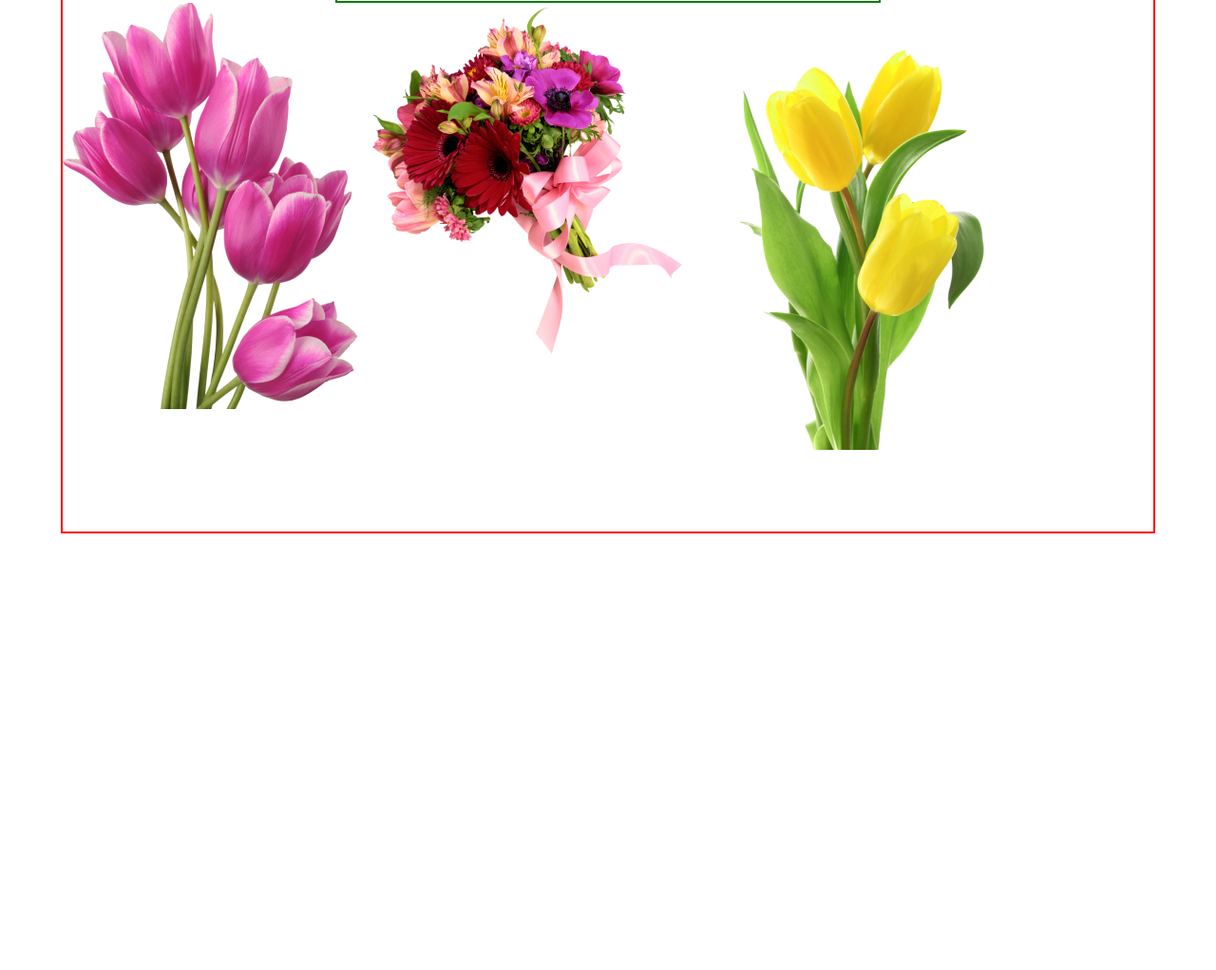
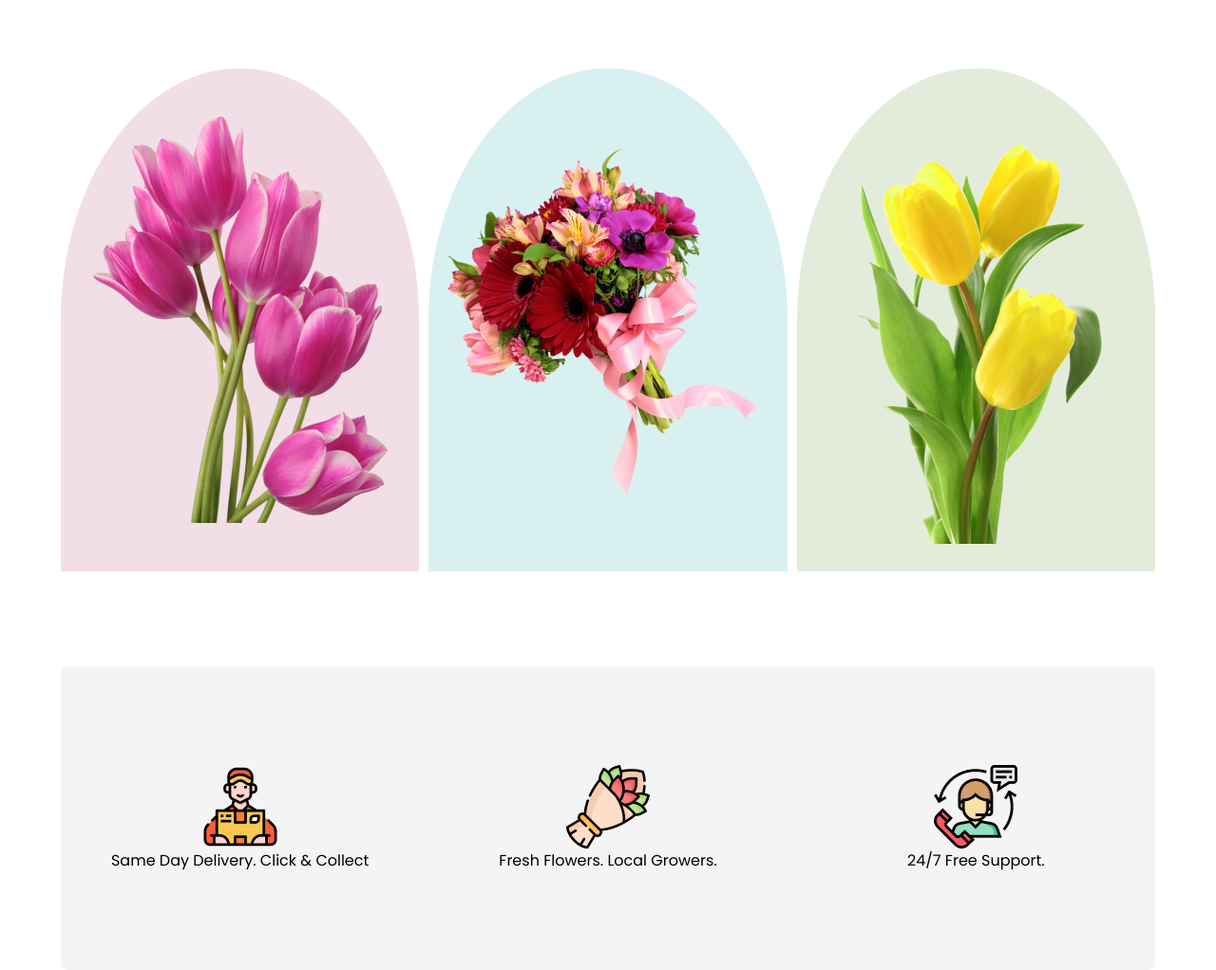
Before and after one commit to Kawsaralam1/flower-shop, a plain HTML site: page index.html in a window 1280 px wide. Shown: the part 828-1850 px from the top of the page at 95% size. Before the commit the page ends 1390 px from the top, so only its background shows below. Drawn offline with Linux system fonts and the light colour scheme.

Commit message:
added service container

```diff
--- a/index.html
+++ b/index.html
@@ -30,14 +30,22 @@
                 <p>It is a long established fact that a reader will be distracted by the readable content of a page when looking at its layout.</p>
             </div>
             <div class="featured-images">
-                <div>
+                <div id="first" class="first-image">
                     <img src="./Flower Asset/pngwing 6.png" alt="photo">
                 </div>
-                <div>
+
+                <div id="second" class="second-image">
                     <img src="./Flower Asset/pngwing 5.png" alt="Photo">
                 </div>
-                <div>
+                <div id="third" class="third-image">
                     <img src="./Flower Asset/pngwing 7.png" alt="photo">
+                </div>
+            </div>
+            <div class="service-container">
+                <div class="service-image-container">
+                    <div class="first-img"><img src="./Flower Asset/Group 57.png" alt=""><p>Same Day Delivery. Click & Collect</p></div>
+                <div class="second-img"><img src="./Flower Asset/Group 58.png" alt="">Fresh Flowers. Local Growers.</div>
+                <div class="third-img"><img src="./Flower Asset/Group 59.png" alt="">24/7 Free Support.</div>
                 </div>
             </div>
         </section>
--- a/style/style.css
+++ b/style/style.css
@@ -51,7 +51,7 @@ body{
     width:90%;
     height:650px;
     margin:0 auto;
-    border:2px solid red;
+
     margin-top:140px;
 }
 .featured-title-container{
@@ -60,9 +60,55 @@ body{
     flex-direction:column;
     justify-content:center;
     align-items:center;
-    border:2px solid green;
     margin:0 auto;
 }
 .featured-images{
     display:flex;
+    gap:10px;
+    margin-top:75px;
+
 }
+
+.first-image,
+.second-image,
+.third-image{
+    width:33%;
+    height:530px;
+    display:flex;
+    justify-content:center;
+    align-items:center;
+    border-radius:50% 50% 0 0;
+}
+#first{
+    background: rgba(167, 33, 98, 0.15);
+}
+#second{
+    background: rgba(5, 151, 160, 0.15);
+}
+#third{
+    background: rgba(71, 125, 17, 0.15);
+}
+
+/* service container styles */
+
+.service-container{
+    max-width:1366px;
+    height:320px;
+    margin-top:100px;
+    border-radius: 8px;
+    background: rgba(39, 39, 39, 0.05);
+}
+.service-image-container{
+     height:320px;
+     gap:10px;
+     display:flex;
+}
+.first-img, .second-img, .third-img{
+    width:33%;
+    height:320px;
+    display:flex;
+    flex-direction: column;
+    justify-content: center;
+    align-items:center;
+    margin:0 auto;
+}
```
